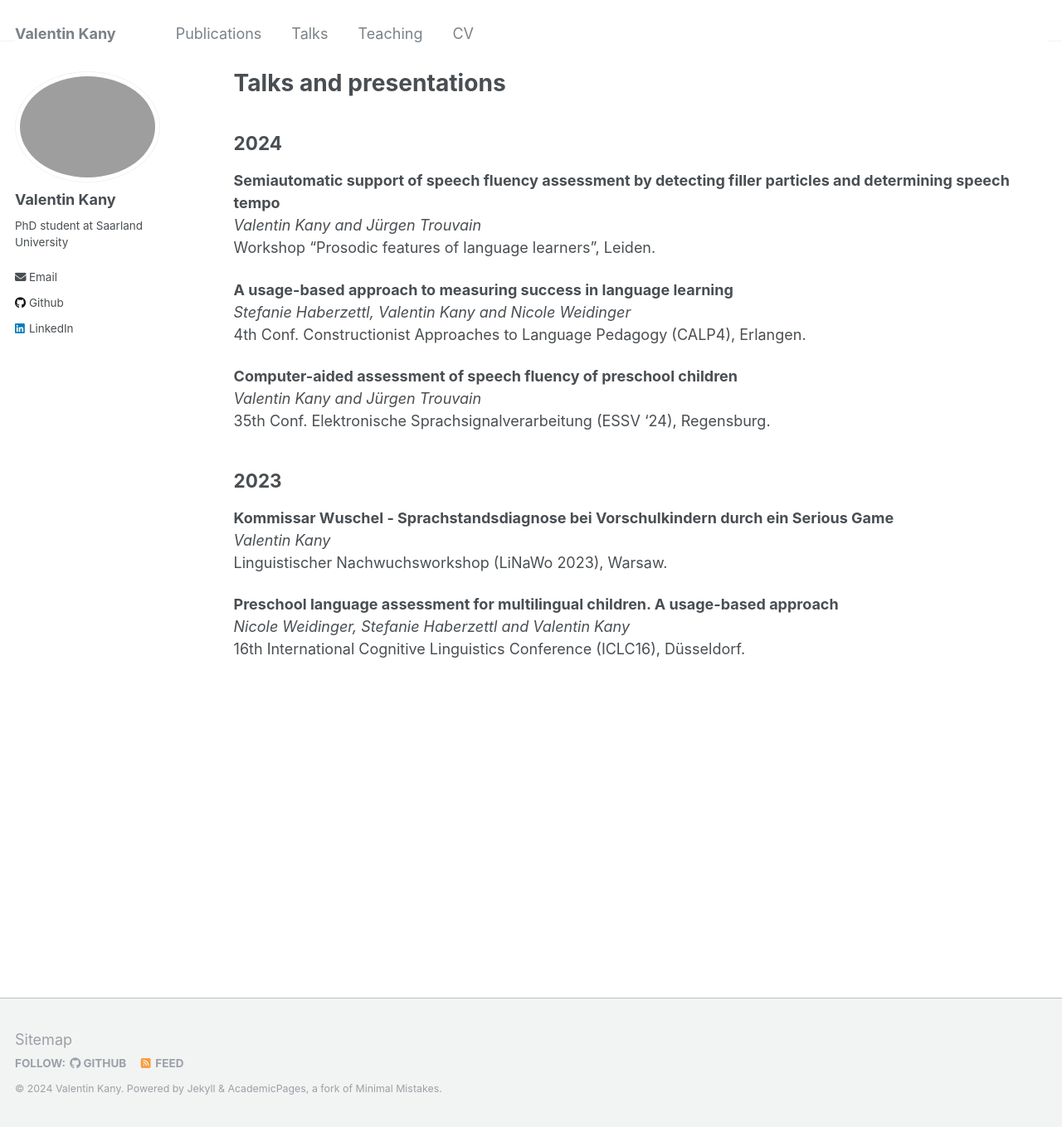
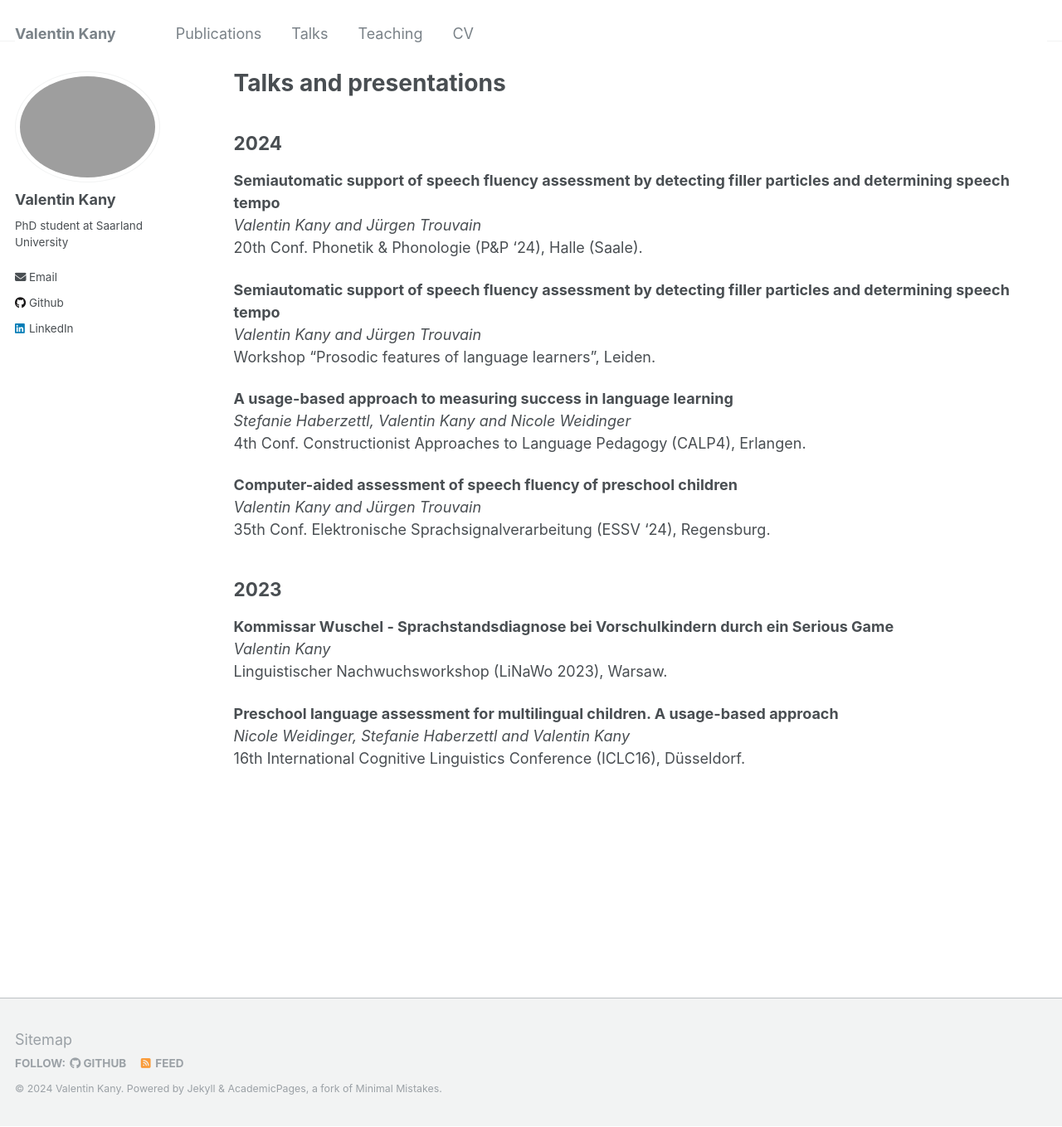
Before and after one commit to Valentin-Kany/Valentin-Kany.github.io, a Jekyll site: the page built from _pages/talks.md, in a window 1280 px wide and 1359 px high. Shown: the whole window at 83% size. Built offline with Jekyll 4.4.1, drawn with Linux system fonts in a browser that asks for light colours.

Commit message:
Update talks.md

```diff
--- a/_pages/talks.md
+++ b/_pages/talks.md
@@ -6,6 +6,10 @@ author_profile: true
 ---
 
 ## 2024
+
+**Semiautomatic support of speech fluency assessment by detecting filler particles and determining speech tempo**<br>
+*Valentin Kany and Jürgen Trouvain*<br>
+20th Conf. Phonetik & Phonologie (P&P '24), Halle (Saale).
 
 **Semiautomatic support of speech fluency assessment by detecting filler particles
 and determining speech tempo**<br>
```
